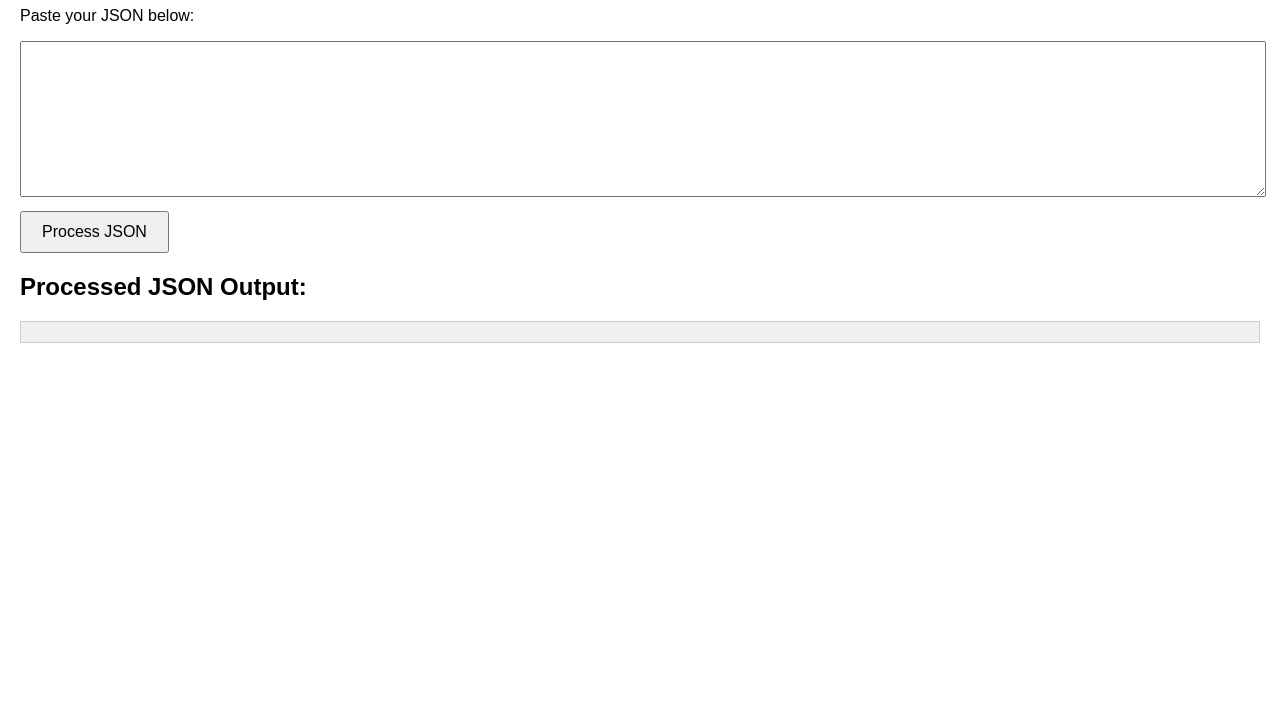
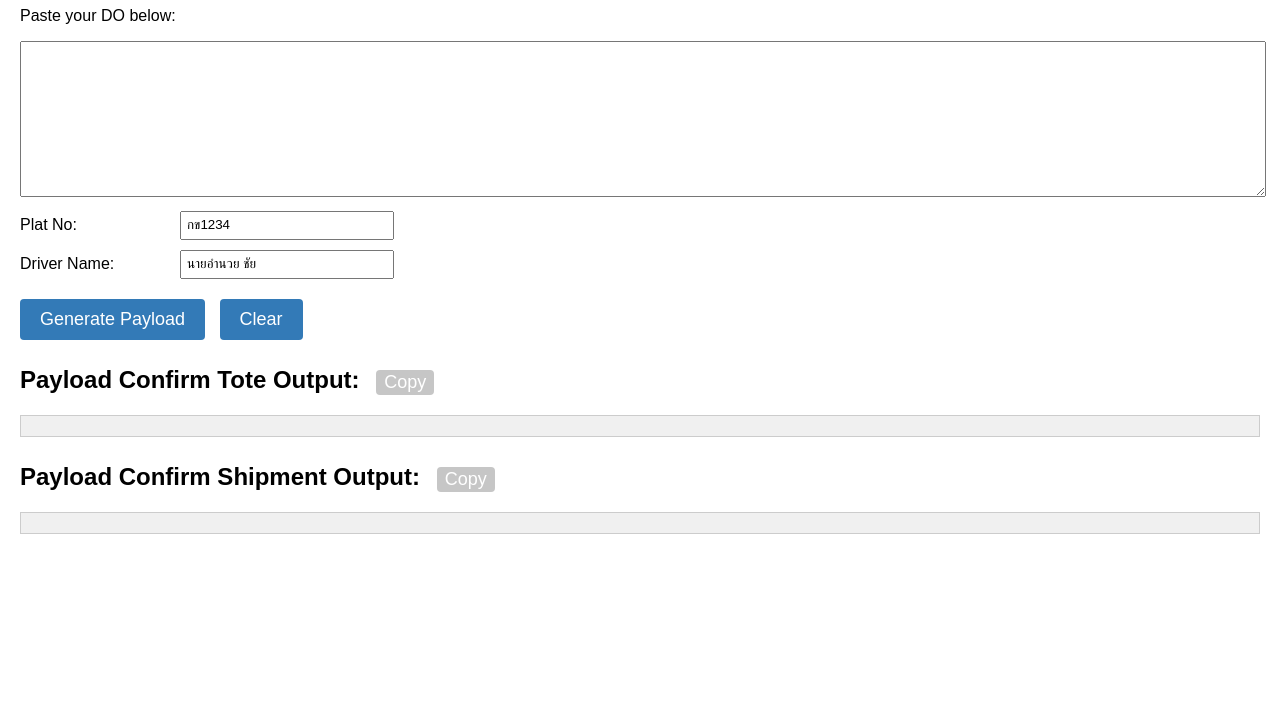
Before and after one commit to teazabell/teazabell.github.io, a plain HTML site: page index.html in a window 1280 px wide. Shown: the part 73-800 px from the top of the page. Drawn offline with Linux system fonts and the light colour scheme.

Commit message:
Update index.html

```diff
--- a/index.html
+++ b/index.html
@@ -1,5 +1,6 @@
 <!DOCTYPE html>
 <html lang="en">
+
 <head>
   <meta charset="UTF-8">
   <meta name="viewport" content="width=device-width, initial-scale=1.0">
@@ -9,61 +10,109 @@
       font-family: Arial, sans-serif;
       margin: 20px;
     }
+
+    .form-group {
+      margin-bottom: 10px;
+      display: flex;
+      align-items: center;
+    }
+
+    .form-group label {
+      width: 150px;
+      margin-right: 10px;
+    }
+
+    .form-group input {
+      width: 200px;
+      padding: 5px;
+    }
+
     textarea {
       width: 100%;
       height: 150px;
       margin-bottom: 10px;
     }
-        #output {
+
+    #confirmToteOutput,
+    #confirmShipmentOutput {
       white-space: pre-wrap;
       background-color: #f0f0f0;
       padding: 10px;
       border: 1px solid #ccc;
       margin-top: 10px;
     }
+
     button {
       padding: 10px 20px;
       font-size: 16px;
       cursor: pointer;
+      margin-top: 10px;
+    }
+
+    .submit-button {
+      padding: 10px 20px;
+      font-size: 18px;
+      cursor: pointer;
+      display: inline-block;
+      background-color: #337ab7;
+      color: white;
+      border: none;
+      border-radius: 4px;
+    }
+
+    .submit-button:hover {
+      background-color: #5cb85c;
+    }
+
+    .copy-button {
+      margin-left: 10px;
+      padding: 2px 8px;
+      font-size: 18px;
+      cursor: pointer;
+      display: inline-block;
+      background-color: #c6c6c6;
+      color: white;
+      border: none;
+      border-radius: 4px;
+    }
+
+    .copy-button:hover {
+      background-color: #9ca29c;
     }
   </style>
 </head>
+
 <body>
-    <h1>JSON Processor</h1>
-    <p>Paste your JSON below:</p>
-    <textarea id="inputJson"></textarea>
-    <button onclick="processJson()">Process JSON</button>
+  <h1>Generate Payload Dispatch Order</h1>
+  <p>Paste your DO below:</p>
+  <textarea id="inputDo"></textarea>
 
-    <h2>Processed JSON Output:</h2>
-    <div id="output"></div>
+  <div class="form-group">
+    <label for="platNo">Plat No:</label>
+    <input type="text" id="platNo" placeholder="Enter PlatNo" value="กข1234">
+  </div>
 
-    <script>
-        function processJson() {
-            try {
-                // รับค่า JSON จาก textarea
-                const inputJson = document.getElementById('inputJson').value;
+  <div class="form-group">
+    <label for="driverName">Driver Name:</label>
+    <input type="text" id="driverName" placeholder="Enter DriverName" value="นายอำนวย ชัย">
+  </div>
 
-                // แปลง JSON จาก String เป็น Object
-                let jsonObject = JSON.parse(inputJson);
+  <div>
+    <button class="submit-button" onclick="processJson()" style="margin-right: 10px;">Generate Payload</button>
+    <button class="submit-button" onclick="clearData()">Clear</button>
+  </div>
 
-                // เรียกใช้ฟังก์ชันเพื่อ process JSON (ตัวอย่าง: เพิ่มฟิลด์ใหม่เข้าไป)
-                jsonObject = process(jsonObject);
+  <h2>Payload Confirm Tote Output:
+    <button class="copy-button" onclick="copyToClipboard('confirmToteOutput')">Copy</button>
+  </h2>
+  <div id="confirmToteOutput"></div>
 
-                // แปลง Object ที่ process แล้วกลับเป็น JSON String
-                const outputJson = JSON.stringify(jsonObject, null, 2);
+  <h2>Payload Confirm Shipment Output:
+    <button class="copy-button" onclick="copyToClipboard('confirmShipmentOutput')">Copy</button>
+  </h2>
+  <div id="confirmShipmentOutput"></div>
 
-                // แสดง JSON ที่ process แล้วใน div
-                document.getElementById('output').textContent = outputJson;
-            } catch (error) {
-                document.getElementById('output').textContent = 'Invalid JSON';
-            }
-        }
+  <script src="index.js"></script>
+</body>
 
-        function process(jsonObject) {
-            // ตัวอย่างการประมวลผล: เพิ่มฟิลด์ใหม่ชื่อ "processed" ในทุก object
-            jsonObject.processed = true;
-            return jsonObject;
-        }
-    </script>
-</body>
 </html>
```
Lines whose indentation alone changed are shown as unchanged.
